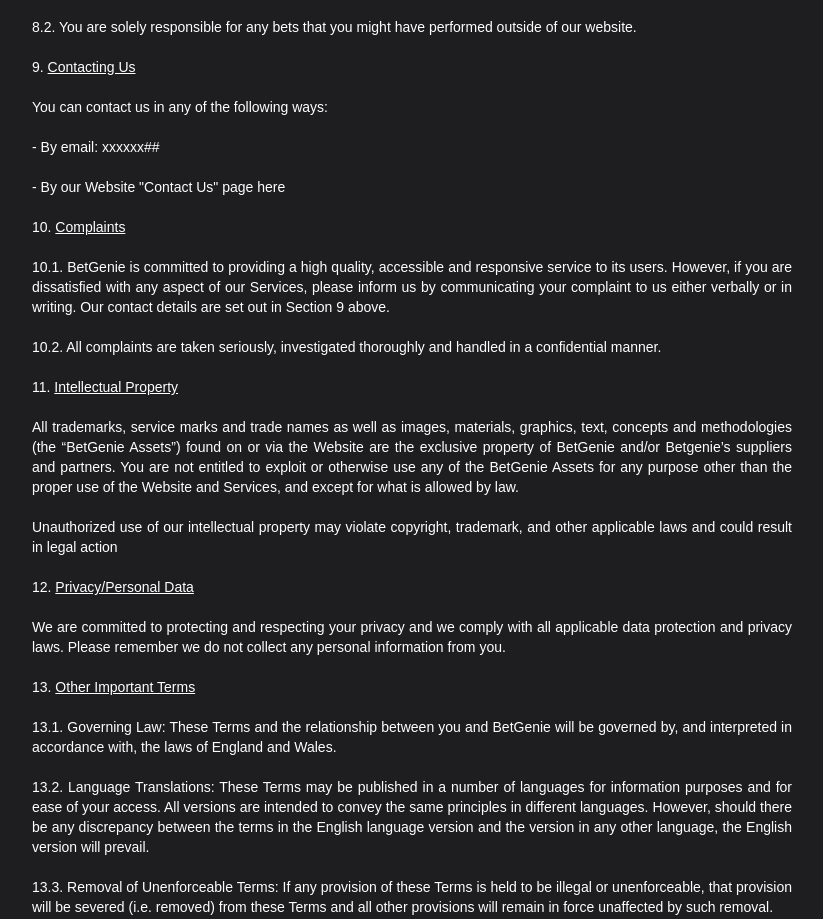
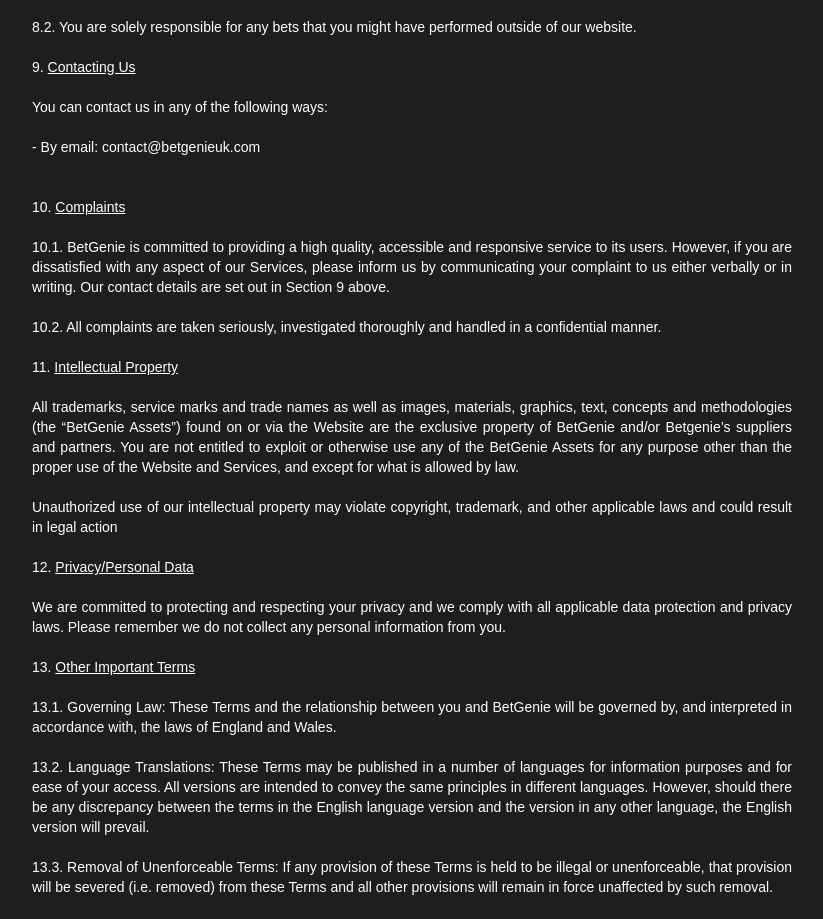
Before and after one commit to BYK-Oxford/bet-frontend, a Next.js app: page /terms in a window 1280 px wide. Shown: the part 2400-3319 px from the top of the page, without its empty margins (258-1081 px from the left). Built offline with nearby package versions, Linux system fonts and the light colour scheme; no server answers.

Commit message:
updating contact email

```diff
--- a/src/app/components/layout/Header.tsx
+++ b/src/app/components/layout/Header.tsx
@@ -96,6 +96,7 @@ export default function Header() {
                       calculated_home_chance: match.calculated_home_chance,
                       calculated_draw_chance: match.calculated_draw_chance,
                       calculated_away_chance: match.calculated_away_chance,
+                      liveData: match.live_data,
                     };
                     sessionStorage.setItem(
                       "matchData",
--- a/src/app/terms/page.tsx
+++ b/src/app/terms/page.tsx
@@ -153,11 +153,9 @@ You can contact us in any of the following ways:
 
 <br />
 
-### -  By email: xxxxxx##
+### -  By email: contact@betgenieuk.com
 
 <br />
-
-### -  By our Website "Contact Us" page here
 
 <br />
 
```
